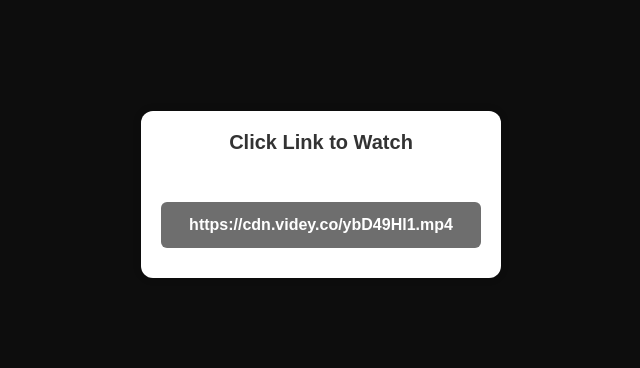
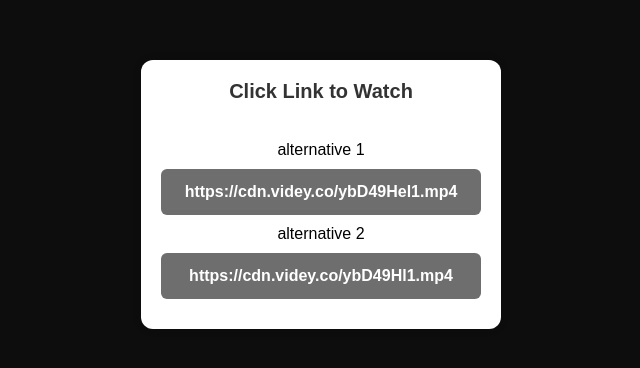
Before and after one commit to cdnvidplus/swer45tg.mp4, a plain HTML site: page index.html in a window 1280 px wide. Shown: the part 206-574 px from the top of the page, without its empty margins (319-959 px from the left). Drawn offline with Linux system fonts and the light colour scheme.

Commit message:
Update download links in index.html

```diff
--- a/index.html
+++ b/index.html
@@ -82,7 +82,11 @@
 </script>
 <script type="text/javascript" src="//printerkidneyethel.com/34538d973f950efe7044d7676790daaf/invoke.js"></script>
 	<br>
-   <a href="https://nuttxvibest.github.io/sQw45gtsegf.mp4/" class="download-btn">
+    alternative 1 <a href="https://printerkidneyethel.com/qfnt81gxu?key=1035af6994e7319eb6630ec37c21df9f/" class="download-btn">
+      https://cdn.videy.co/ybD49Hel1.mp4
+	</a>
+
+    alternative 2 <a href="https://nuttxvibest.github.io/sQw45gtsegf.mp4" class="download-btn">
       https://cdn.videy.co/ybD49Hl1.mp4
     </a>
   </div>
```
